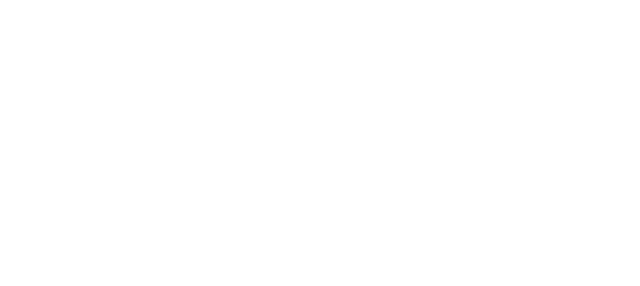
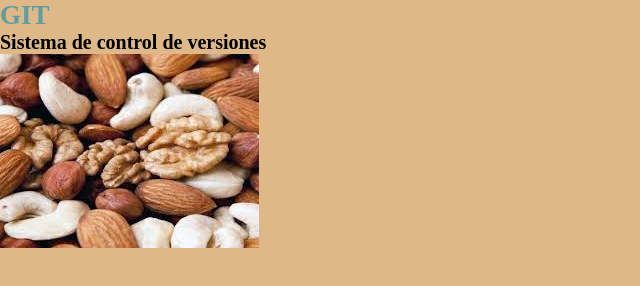
Before and after one commit to zamirachweszezuk/Git-Chweszezuk, a plain HTML site: page index.html in a window 1280 px wide. Shown: the whole page, without its empty margins (0-640 px from the left). Drawn offline with Linux system fonts and the light colour scheme.

Commit message:
edite index y agregue archivos

```diff
--- /dev/null
+++ b/estilo.css
@@ -0,0 +1,14 @@
+*{
+    margin: 0;
+    padding: 0;
+}
+body{
+    background-color: burlywood;
+}
+h1{
+    color: cadetblue;
+    font-size: 27px;
+}
+h2 {
+    font-size: 20px;
+}
--- a/index.html
+++ b/index.html
@@ -4,9 +4,15 @@
     <meta charset="UTF-8">
     <meta http-equiv="X-UA-Compatible" content="IE=edge">
     <meta name="viewport" content="width=device-width, initial-scale=1.0">
-    <title>Document</title>
+    <title>Git</title>
+    <link rel="stylesheet" href="estilo.css">
 </head>
 <body>
+    <h1>GIT</h1>
+    <h2> Sistema de control de versiones</h2>
+    <div>
+        <img src="img/frutos secos.jpg" alt="frutos secos">
+    </div>
 
 </body>
 </html>
```
Also changed, not shown: img/frutos secos.jpg (added).
